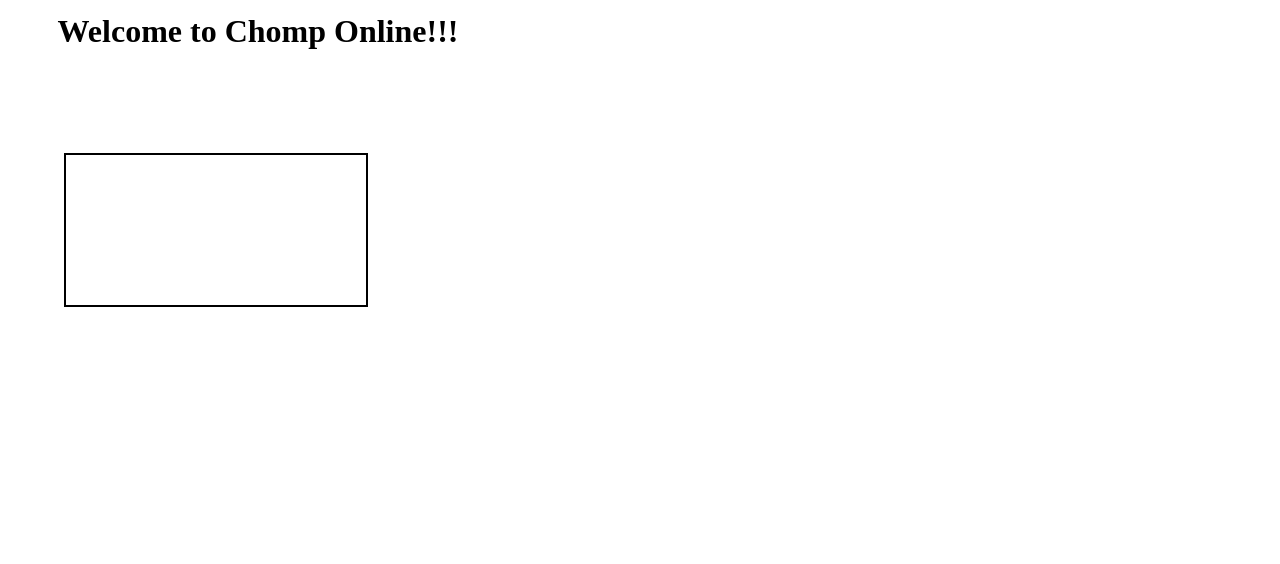
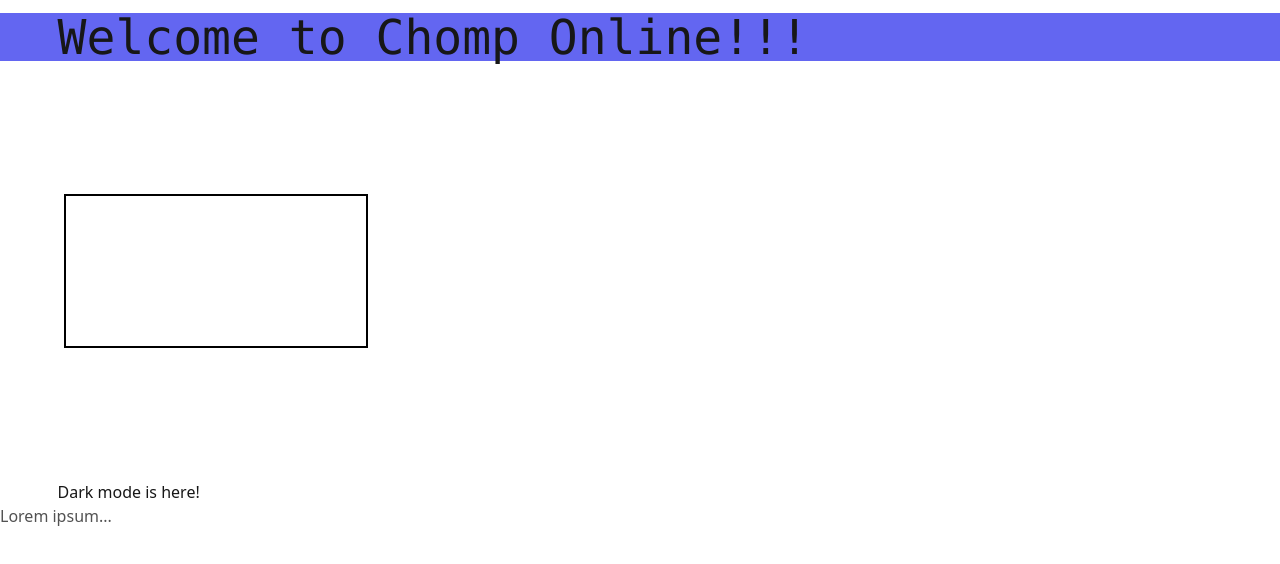
Before and after one commit to YuvalYarmus/ChompWeb1, a website: page GamePage.html in a window 1280 px wide. Drawn offline with nearby package versions, Linux system fonts and the light colour scheme; files that its build step writes are made by us from their sources.

Commit message:
did some css with tailwind

```diff
--- a/GamePage.html
+++ b/GamePage.html
@@ -1,24 +1,31 @@
 <!DOCTYPE html>
 <html lang="en">
+
 <head>
     <meta charset="UTF-8" />
     <meta name="viewport" content="width=device-width, initial-scale=1.0" />
     <meta http-equiv="X-UA-Compatible" content="ie=edge" />
-        <link rel="stylesheet" href="style1.css" />
+    <link rel="stylesheet" href="output/final.css" />
     <title>Chomp Online</title>
 
 
 
 </head>
 
-    <body>
-        <h1>Welcome to Chomp Online!!!</h1>
-        <br><br><br><div class="holder" id="Holder"></div><br><br>
+<body class="bg-white dark:bg-gray-800">
+    <!-- <div class="bg-white dark:bg-gray-800"> -->
+        <div class="lol"><h1 class="text-gray-900 dark:text-white-grayish">Welcome to Chomp Online!!!</h1></div>
+        <br><br><br>
+        <div class="holder" id="Holder"></div><br><br>
         <canvas id="canvas"></canvas>
         <script src="output/GameLoop.js"></script>
         <br><br><br><br><br>
+        <h1 class="text-gray-900 dark:text-white">Dark mode is here!</h1>
+        <p class="text-gray-600 dark:text-gray-300">
+            Lorem ipsum...
+        </p>
 
-
+    <!-- </div> -->
 </body>
 
 
--- /dev/null
+++ b/notes.txt
@@ -0,0 +1,5 @@
+movign from typescript to js is done by npx tsc
+
+changing the css via tailwind is done using postcss style1.css -o final.css (dump to a new css file called final)
+
+to run both just run "npm run dev". configured in package.json
--- /dev/null
+++ b/postcss.config.js
@@ -0,0 +1,6 @@
+module.exports = {
+  plugins: {
+    tailwindcss: {},
+    autoprefixer: {},
+  },
+}
--- a/src/GameLoop.ts
+++ b/src/GameLoop.ts
@@ -56,7 +56,7 @@ class Game {
     array: [],
     shapes: []
   };
-
+  color: string;
   turns = 0; // if turns % 2 === 0 than it is player 1, if not - player 2
 
   canvas = document.getElementById("canvas") as HTMLCanvasElement;
@@ -64,7 +64,11 @@ class Game {
 
 
   constructor() {
-
+    if ( window.matchMedia('(prefers-color-scheme: dark)').matches) {
+      //document.documentElement.classList.add('dark')
+      this.color = "#dbdbdb"
+    }
+    else this.color = "black";
     console.log("\n\n"); this.printState(); console.log("\n\n"); this.printState();
 
     window.addEventListener("resize", () => {
@@ -80,6 +84,7 @@ class Game {
       for (const circle of this.globalGameState.shapes) {
         if (this.isIntersect(CANVASpos, circle) === true) {
           if (circle.i === this.globalGameState.array.length - 1 && circle.j === 0) {
+            this.turns++;
             this.globalGameState.array = this.updateGameState(this.globalGameState.array, circle);
             this.ctx.clearRect(0, 0, this.canvas.width, this.canvas.height);
             console.log("THE GAME HAS ENDED")
@@ -230,7 +235,8 @@ class Game {
       if (circle.shouldDraw === true) {
         this.ctx.beginPath();
         this.ctx.arc(circle.x, circle.y, circle.radius, 0, 2 * Math.PI, false);
-        this.ctx.fillStyle = "black";
+        // this.ctx.fillStyle = "black";
+        this.ctx.fillStyle = this.color;
         this.ctx.fill();
       }
       else console.log("there is a false draw")
--- a/style1.css
+++ b/style1.css
@@ -1,13 +1,24 @@
+@tailwind base;
+@tailwind components;
+@tailwind utilities;
+
+
 * {
     margin: 0;
     padding: 0;
     box-sizing: border-box;
 }
 
+.lol {
+    @apply bg-indigo-500 font-mono text-5xl dark:bg-indigo-900 dark:font-serif dark:text-3xl dark:text-white;
+    /* @apply bg-indigo-500 text-black font-semibold dark:bg-indigo-700 dark:text-white dark:text-5xl; */
+}
+
 h1 {
     margin-left: 4.5%;
     margin-top: 1%;
 }
+
 /*
 #canvas {
     border: 2px solid black;
@@ -21,7 +32,6 @@ h1 {
 	font-family:Arial, sans-serif;
 	font-size:xx-large;
 	color:#aa7d4f;
-
 }
 
 canvas {
--- /dev/null
+++ b/tailwind.config.js
@@ -0,0 +1,33 @@
+const colors = require('tailwindcss/colors')
+
+module.exports = {
+  purge: [],
+  darkMode: 'media', // or 'media' or 'class'
+  theme: {
+    extend: {
+      colors: {
+        grayWhite: '#dbdbdb',
+        transparent: 'transparent',
+        current: 'currentColor',
+        black: colors.black,
+        white: {
+          DEFAULT: colors.white,
+          grayish: '#dbdbdb'
+        },
+        gray: colors.trueGray,
+        indigo: colors.indigo,
+        red: colors.rose,
+        yellow: colors.amber,
+      },
+    },
+  },
+  variants: {
+    extend: {
+      fontSize: ['dark'],
+      fontFamily : ['dark'],
+      borderColor : ['dark'],
+      textColor : ['dark']
+    },
+  },
+  plugins: [],
+}
```
Also changed, not shown: package.json (+6 -1 lines), 1 other file. Lines whose indentation alone changed are shown as unchanged.
